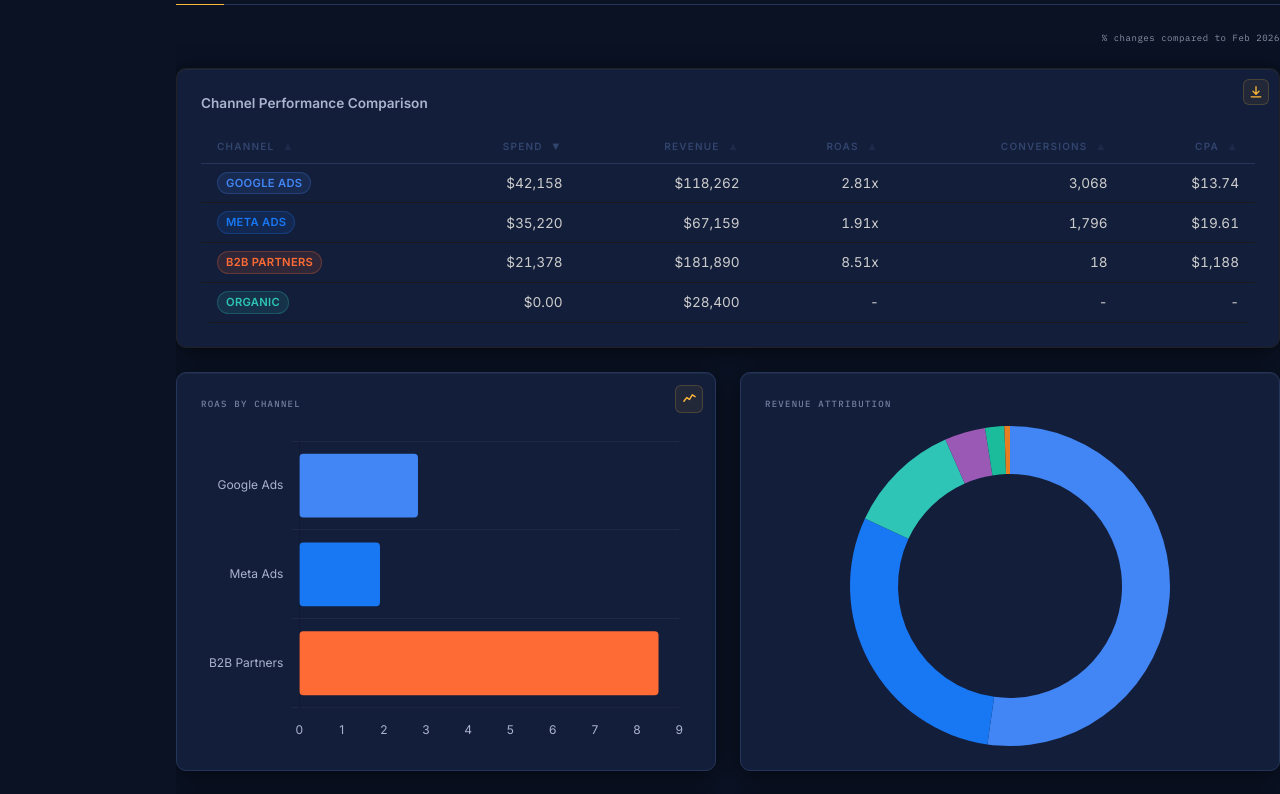
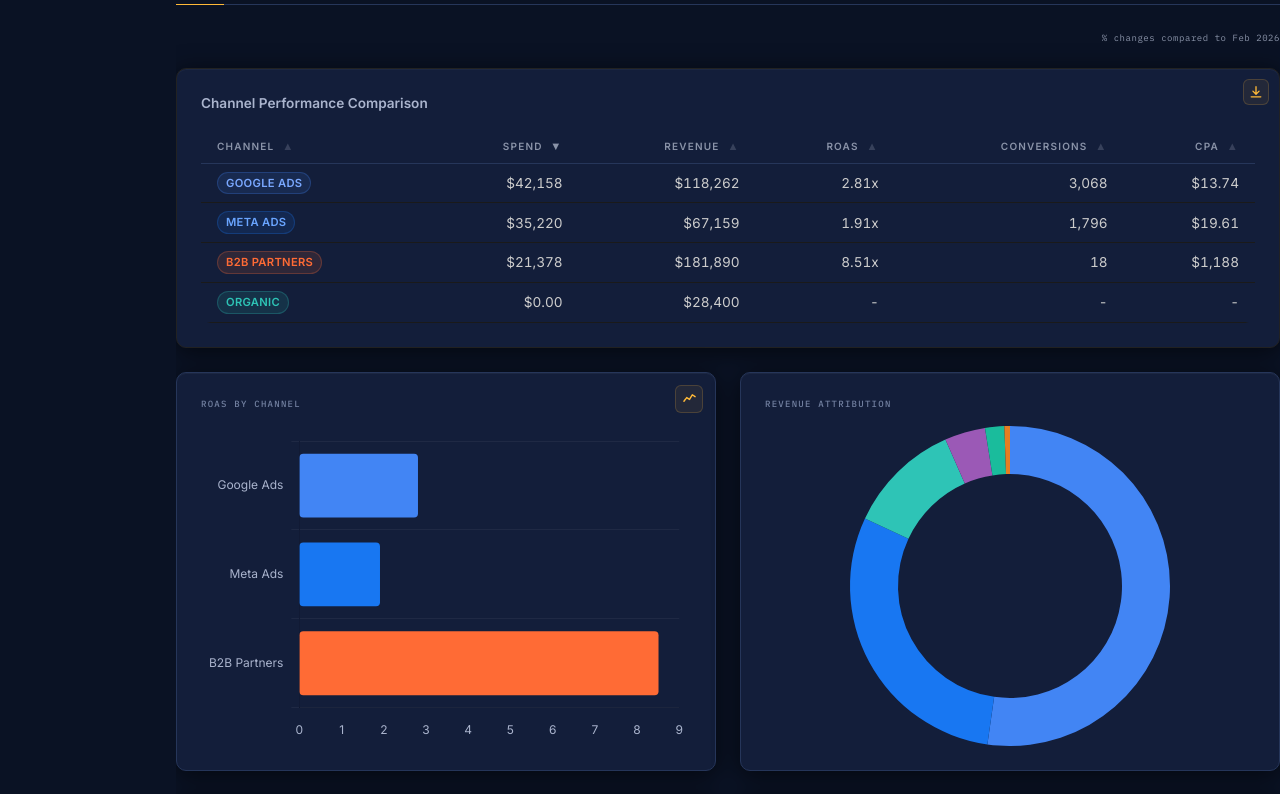
Before and after one commit to seanmurphy19951-cpu/sean-murphy-portfolio, a Next.js app in the folder site/: page /dashboard in a window 1280 px wide. Shown: the part 1100-1894 px from the top of the page. Built offline with nearby package versions, Linux system fonts and the light colour scheme.

Commit message:
Fix remaining contrast issues

```diff
--- a/site/components/dashboard/dashboard.css
+++ b/site/components/dashboard/dashboard.css
@@ -558,7 +558,7 @@
 .sidebar-footer-value {
   font-family: var(--font-mono);
   font-size: 0.72rem;
-  color: #32456e;
+  color: #8a93a8;
   letter-spacing: 0.04em;
 }
 
@@ -738,7 +738,7 @@
   text-align: left;
   padding: var(--space-sm) var(--space-md);
   font-weight: 600;
-  color: #32456e;
+  color: #8a93a8;
   font-size: 10px;
   text-transform: uppercase;
   letter-spacing: 0.12em;
@@ -809,13 +809,13 @@
   border: 1px solid #26365a;
 }
 
-.badge-google  { background: rgba(66,133,244,0.12);  color: #4285f4; border-color: rgba(66,133,244,0.25); }
-.badge-meta    { background: rgba(24,119,242,0.12);  color: #1877f2; border-color: rgba(24,119,242,0.25); }
+.badge-google  { background: rgba(66,133,244,0.12);  color: #7aa8ff; border-color: rgba(66,133,244,0.25); }
+.badge-meta    { background: rgba(24,119,242,0.12);  color: #6aa5ff; border-color: rgba(24,119,242,0.25); }
 .badge-shopify { background: rgba(150,191,72,0.12);  color: #96bf48; border-color: rgba(150,191,72,0.25); }
 .badge-b2b     { background: rgba(255,107,53,0.12);  color: #ff6b35; border-color: rgba(255,107,53,0.25); }
 .badge-organic { background: rgba(46,196,182,0.12);  color: #2ec4b6; border-color: rgba(46,196,182,0.25); }
-.badge-search  { background: rgba(66,133,244,0.12);  color: #4285f4; border-color: rgba(66,133,244,0.25); }
-.badge-social  { background: rgba(24,119,242,0.12);  color: #1877f2; border-color: rgba(24,119,242,0.25); }
+.badge-search  { background: rgba(66,133,244,0.12);  color: #7aa8ff; border-color: rgba(66,133,244,0.25); }
+.badge-social  { background: rgba(24,119,242,0.12);  color: #6aa5ff; border-color: rgba(24,119,242,0.25); }
 .badge-video   { background: rgba(123,31,162,0.12);  color: #ab47bc; border-color: rgba(123,31,162,0.25); }
 .badge-image   { background: rgba(46,125,50,0.12);   color: #66bb6a; border-color: rgba(46,125,50,0.25); }
 .badge-active  { background: rgba(0,208,132,0.12);   color: #00d084; border-color: rgba(0,208,132,0.25); }
@@ -1322,7 +1322,7 @@
   font-weight: 600;
   text-transform: uppercase;
   letter-spacing: 0.08em;
-  color: #32456e;
+  color: #8a93a8;
   text-align: center;
   padding: 4px 0;
 }
--- a/site/components/sections/media-shared.tsx
+++ b/site/components/sections/media-shared.tsx
@@ -120,7 +120,7 @@
         {GALLERIES.map((x) => (
           <button key={x.id} role="tab" aria-selected={tab === x.id} onClick={() => { setTab(x.id); setAll(false); }}
             className={cn("rounded-full border px-5 py-2 text-sm transition", tab === x.id ? "border-accent bg-accent text-[#0a1224]" : "border-line text-muted hover:border-accent/60 hover:text-fg")}>
-            {x.label} <span className="font-mono text-xs opacity-60">{x.items.length}</span>
+            {x.label} <span className="font-mono text-xs opacity-80">{x.items.length}</span>
           </button>
         ))}
       </div>
```
